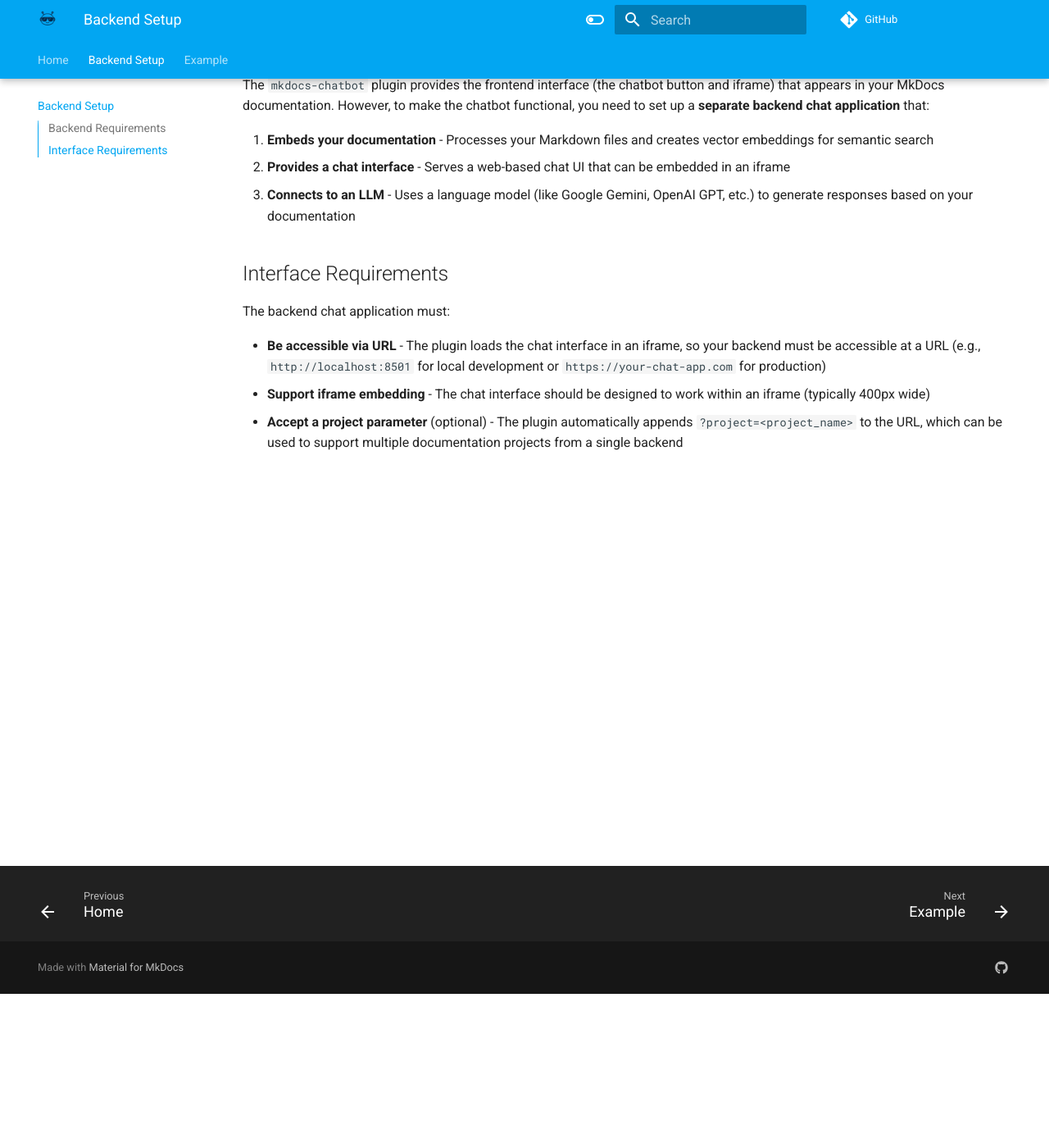
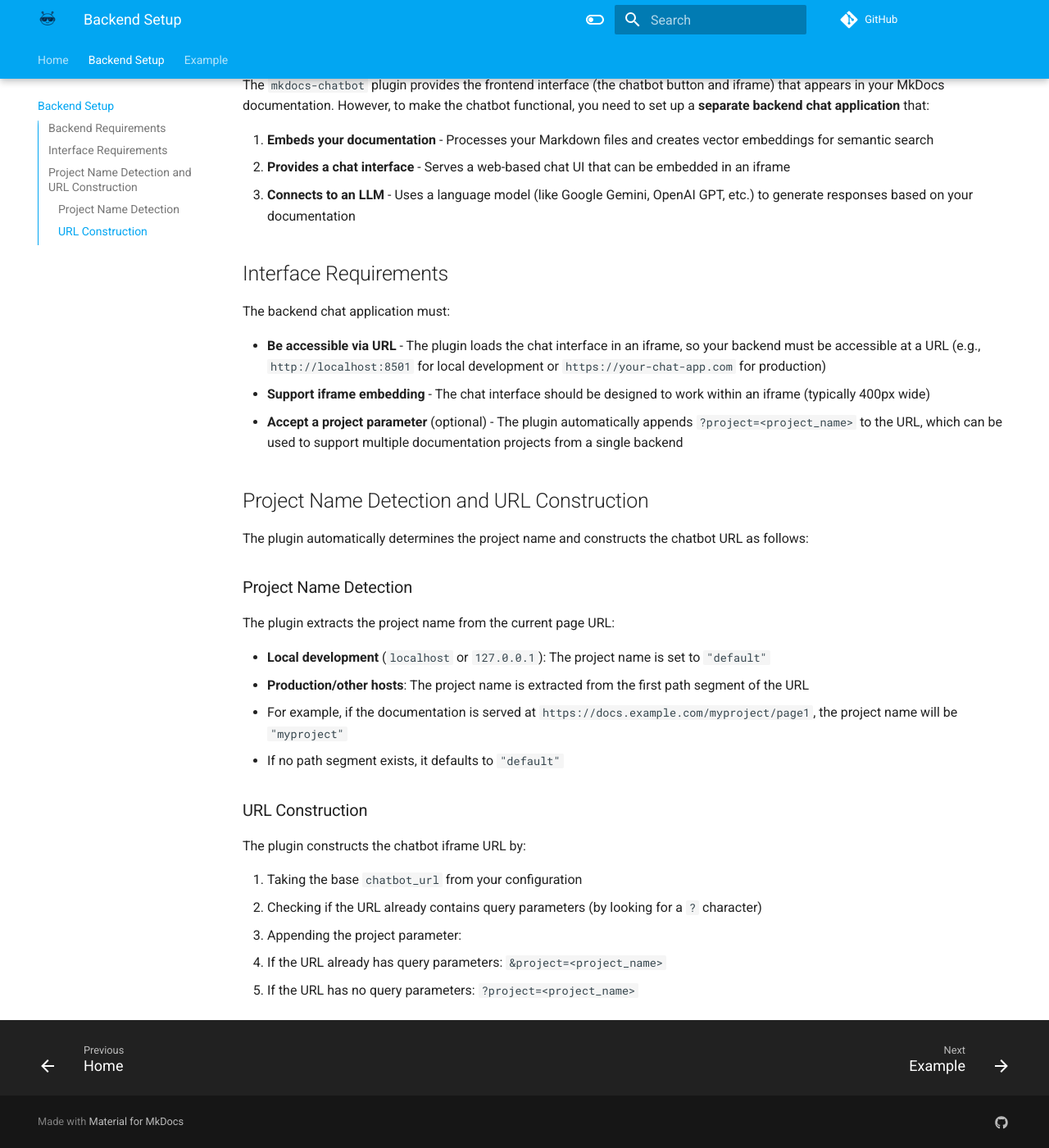
Before and after one commit to jonco5555/mkdocs-chatbot, an MkDocs documentation site: the page built from docs/backend_setup.md, in a window 1280 px wide and 1400 px high, scrolled down 188 px. Shown: the whole window at 82% size. Built offline with MkDocs 1.6.1 and Material for MkDocs 9.7.7, drawn with Linux system fonts in a browser that asks for light colours; comment, search, counter and statistics services are not loaded.

Commit message:
added embed=true URI parameter to show stramlit in iframe, added support in the plugin for already exists URI parameters in the URL

```diff
--- a/docs/backend_setup.md
+++ b/docs/backend_setup.md
@@ -13,3 +13,26 @@
 - **Be accessible via URL** - The plugin loads the chat interface in an iframe, so your backend must be accessible at a URL (e.g., `http://localhost:8501` for local development or `https://your-chat-app.com` for production)
 - **Support iframe embedding** - The chat interface should be designed to work within an iframe (typically 400px wide)
 - **Accept a project parameter** (optional) - The plugin automatically appends `?project=<project_name>` to the URL, which can be used to support multiple documentation projects from a single backend
+
+## Project Name Detection and URL Construction
+
+The plugin automatically determines the project name and constructs the chatbot URL as follows:
+
+### Project Name Detection
+
+The plugin extracts the project name from the current page URL:
+
+- **Local development** (`localhost` or `127.0.0.1`): The project name is set to `"default"`
+- **Production/other hosts**: The project name is extracted from the first path segment of the URL
+  - For example, if the documentation is served at `https://docs.example.com/myproject/page1`, the project name will be `"myproject"`
+  - If no path segment exists, it defaults to `"default"`
+
+### URL Construction
+
+The plugin constructs the chatbot iframe URL by:
+
+1. Taking the base `chatbot_url` from your configuration
+2. Checking if the URL already contains query parameters (by looking for a `?` character)
+3. Appending the project parameter:
+   - If the URL already has query parameters: `&project=<project_name>`
+   - If the URL has no query parameters: `?project=<project_name>`
--- a/mkdocs.yaml
+++ b/mkdocs.yaml
@@ -41,7 +41,7 @@
   - awesome-pages
   - markdown-exec
   - chatbot:
-      url: "<TBD>"
+      url: https://mkdocs-chatbot.streamlit.app/?embed=true
 markdown_extensions:
   - admonition
   - codehilite
--- a/src/mkdocs_chatbot/overrides/main.html
+++ b/src/mkdocs_chatbot/overrides/main.html
@@ -13,7 +13,9 @@
     const isLocalHost = window.location.hostname === 'localhost' || window.location.hostname === '127.0.0.1';
     const pathParts = window.location.pathname.split('/').filter(Boolean);
     const projectName = isLocalHost ? 'default' : (pathParts[0] || 'default')
-    document.getElementById('chatbot').src = "{{ chatbot_url }}" + "?project=" + encodeURIComponent(projectName);
+    const chatbotUrl = "{{ chatbot_url }}";
+    const separator = chatbotUrl.includes('?') ? '&' : '?';
+    document.getElementById('chatbot').src = chatbotUrl + separator + "project=" + encodeURIComponent(projectName);
 
     const botButton = document.querySelector('.bot-button');
     const iFrame = document.querySelector('.bot-container > iframe');
```
Also changed, not shown: 1 other file.
